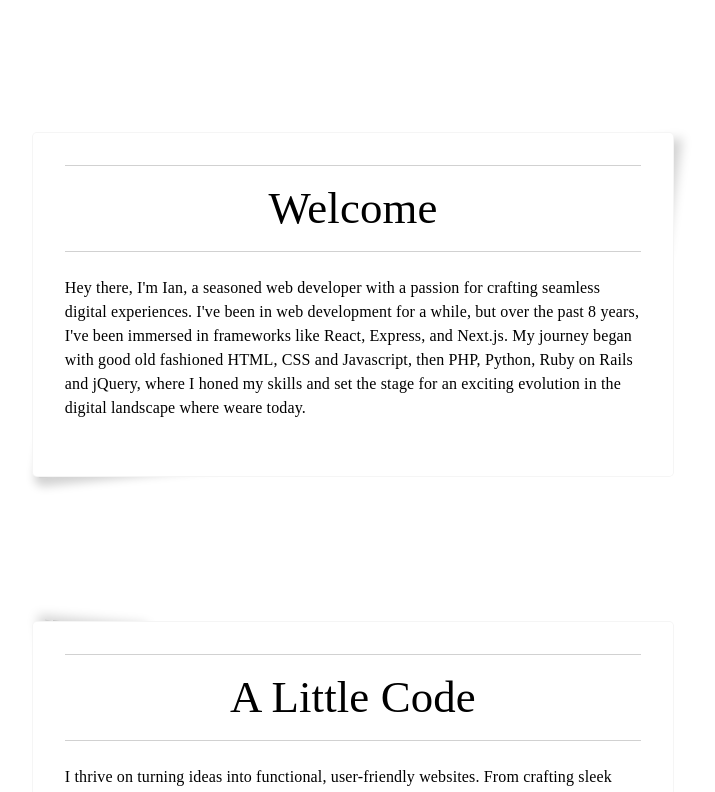
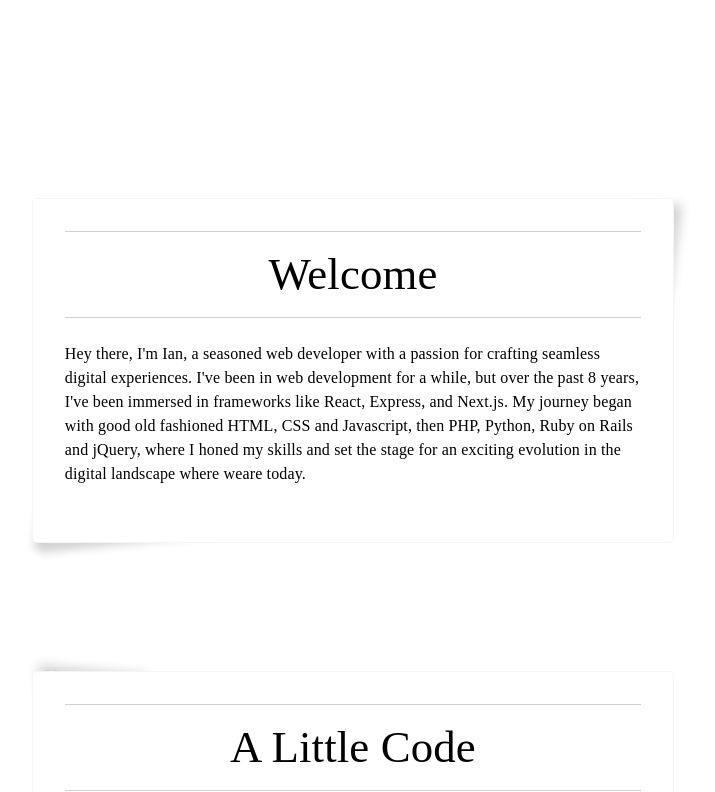
Before and after one commit to iseabock/ianseabock, a Next.js app: page / in a window 1280 px wide. Shown: the part 500-1292 px from the top of the page, without its empty margins (287-1002 px from the left). Built offline with nearby package versions, Linux system fonts and the light colour scheme.

Commit message:
spead up typewriter

```diff
--- a/components/Paper.jsx
+++ b/components/Paper.jsx
@@ -86,7 +86,7 @@ const Paper = ({ children }) => {
                     position: 'relative',
                     width: matches ? '55%' : '90%',
                     padding: '2em',
-                    margin: '9rem auto',
+                    margin: '0 auto 8rem auto',
                     border: '1px solid rgba(0, 0, 0, .04)',
                     borderRadius: '5px',
                     '&:before': {
--- a/pages/index.js
+++ b/pages/index.js
@@ -23,7 +23,7 @@ const Home = () => {
 
     return (
         <MainLayout home={true}>
-            <Box sx={{ position: 'relative', marginTop: '-110px' }}>
+            <Box sx={{ position: 'relative', marginTop: '100px' }}>
                 {constants.home.map((sectionObject, index) => (
                     <HomeSection key={index} sectionObject={sectionObject} />
                 ))}
```
